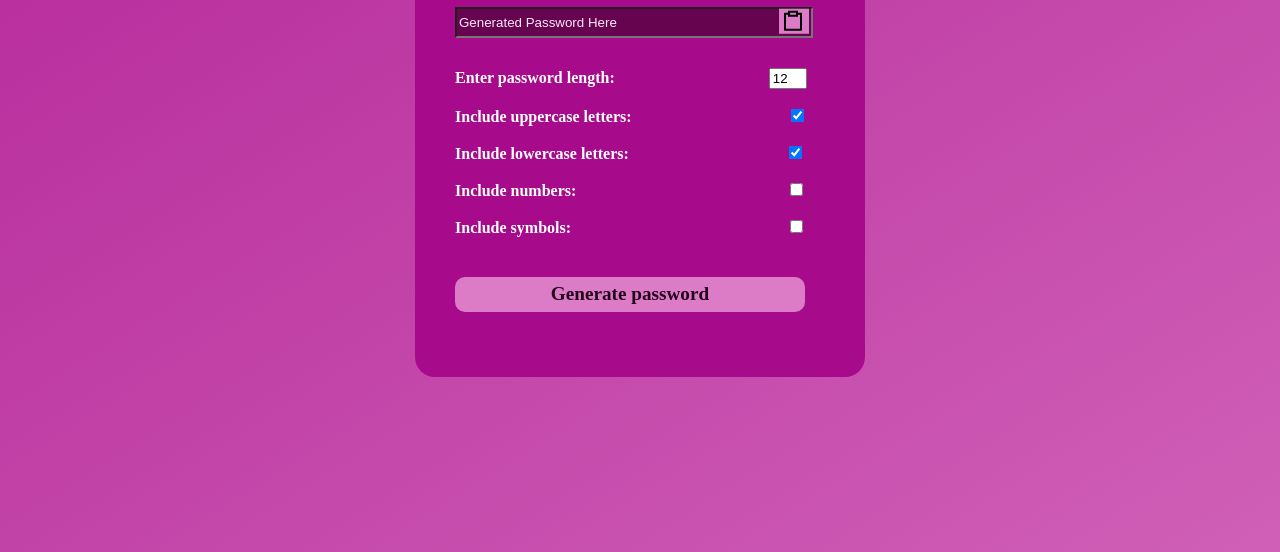
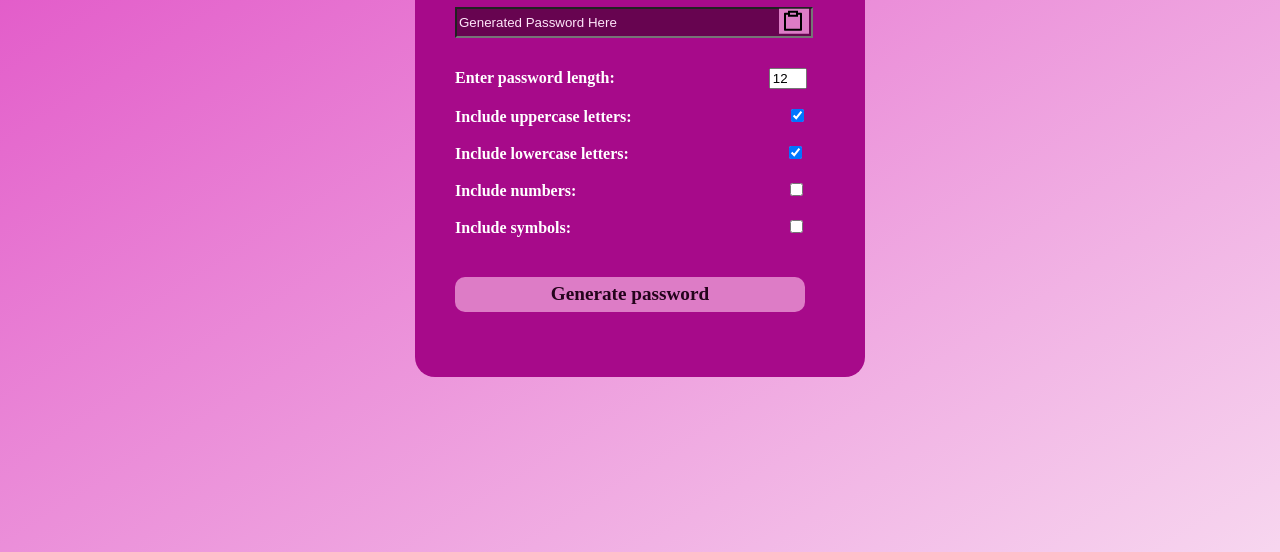
Before and after one commit to UwayoOlga/PasswordGenerator, a plain HTML site: page index.html in a window 1280 px wide. Shown: the part 248-800 px from the top of the page. Drawn offline with Linux system fonts and the light colour scheme.

Commit message:
adjusting bg color gradient

```diff
--- a/style.css
+++ b/style.css
@@ -1,5 +1,4 @@
 body{
-    background-color: #DD7CC6;
     margin: 0;
     display: flex;
     justify-content: center;
@@ -10,9 +9,8 @@ body{
     font-size: 16px;
     font-weight: bold;
     color: white;
-    background-image: linear-gradient(to top left, #DD7CC6, #A70A8A);
-    background-size: 200% 200%;
-    animation: gradientShift 10s ease infinite;
+    background-image: linear-gradient(to top left,rgb(247, 214, 239), #df47c3);
+    background-size: 100% 100%;
 }
 
 @keyframes gradientShift {
```
